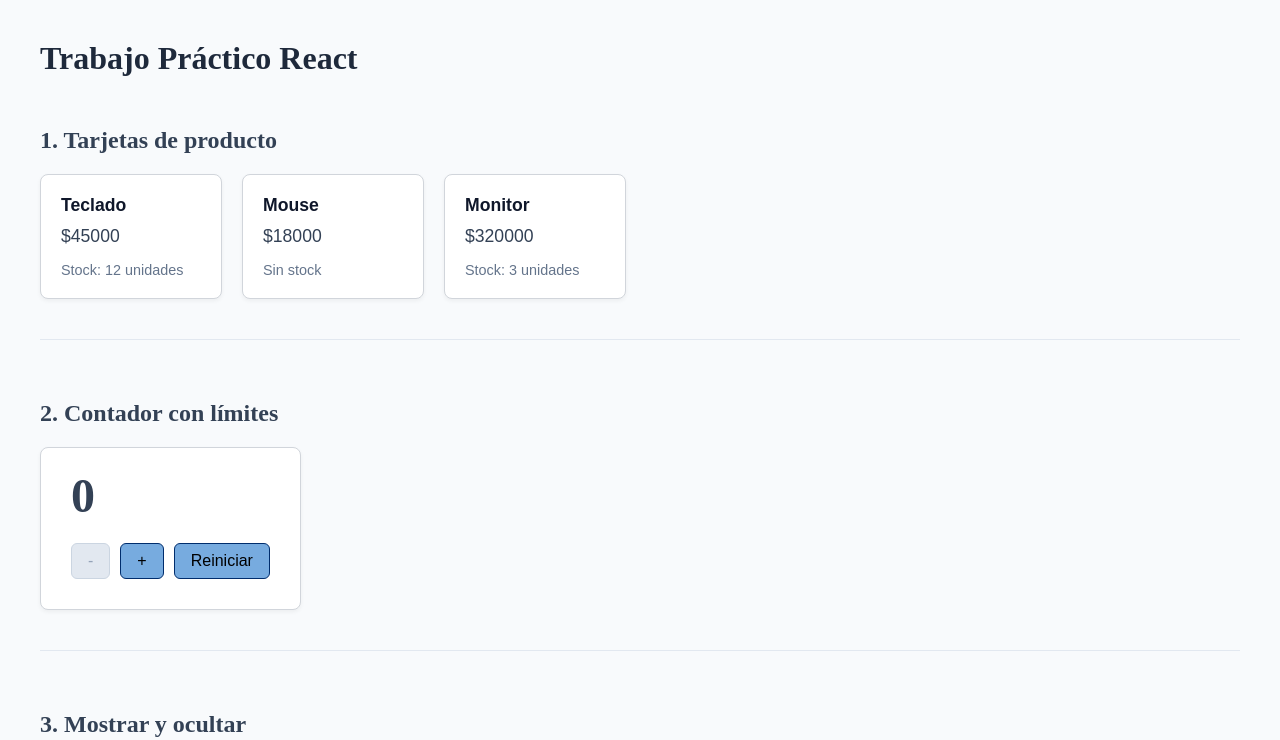
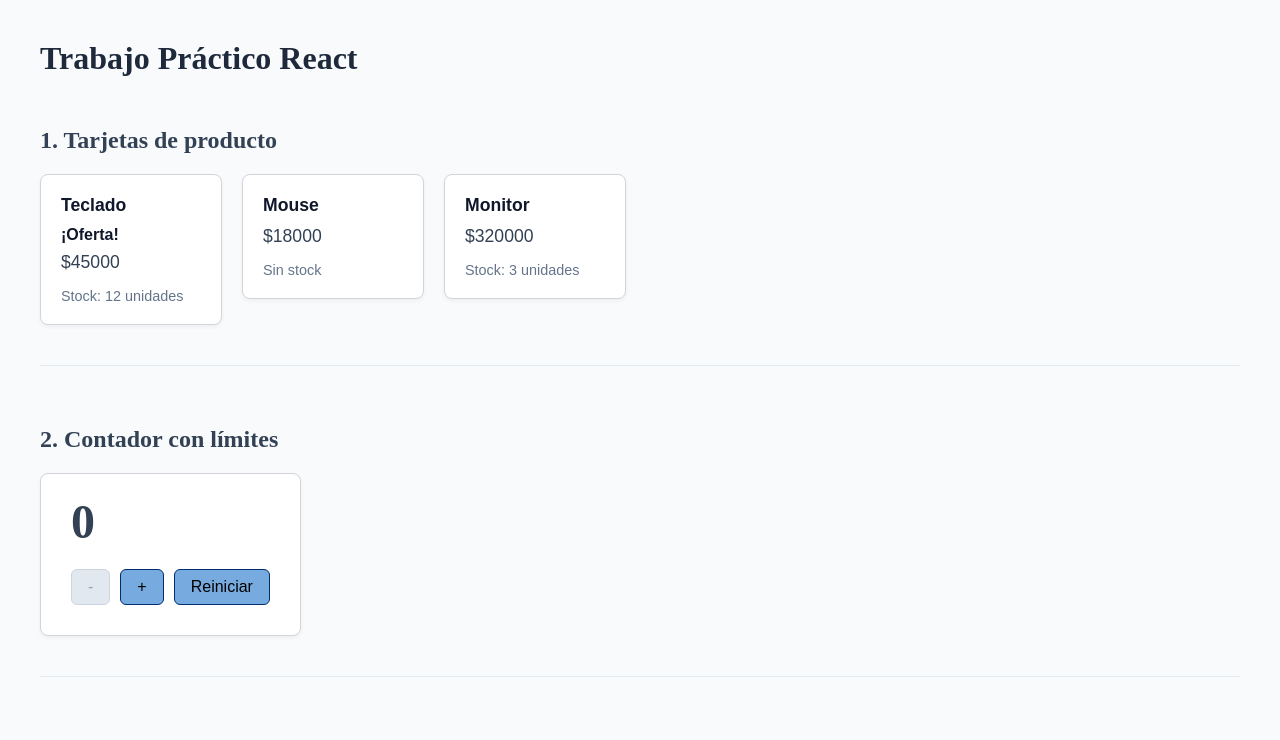
Before and after one commit to Vitale71/Ejercicios-React, a React (Vite) app in the folder clase-front/: page / in a window 1280 px wide. Shown: the top 740 px of the page. Built offline with nearby package versions, Linux system fonts and the light colour scheme.

Commit message:
Ejercicio 7

```diff
--- a/clase-front/src/App.tsx
+++ b/clase-front/src/App.tsx
@@ -11,10 +11,14 @@ function App() {
     <div className="contenedor-principal">
       <h1 className="titulo-tp">Trabajo Práctico React</h1>
 
+      {/* Sección del Ejercicio 1 */}
       <section className="seccion-ejercicio">
         <h2>1. Tarjetas de producto</h2>
         <div className="contenedor-productos">
-          <Producto nombre="Teclado" precio={45000} stock={12} />
+          {/* Le pasamos la prop 'oferta' solo al teclado[cite: 9] */}
+          <Producto nombre="Teclado" precio={45000} stock={12} oferta={true} />
+
+          {/* El Mouse y el Monitor no necesitan la prop porque es opcional */}
           <Producto nombre="Mouse" precio={18000} stock={0} />
           <Producto nombre="Monitor" precio={320000} stock={3} />
         </div>
--- a/clase-front/src/components/Producto.css
+++ b/clase-front/src/components/Producto.css
@@ -25,3 +25,10 @@
   font-size: 0.9rem;
   color: #64748b; /* texto diferenciado para el stock */
 }
+
+.texto-oferta {
+  margin: 0 0 8px 0;
+  font-weight: 700;
+  color: #0f172a;
+  font-size: 1rem;
+}
--- a/clase-front/src/components/Producto.tsx
+++ b/clase-front/src/components/Producto.tsx
@@ -1,4 +1,4 @@
-import './Producto.css';
+/*import './Producto.css';
 
 // 1. Definimos la estructura y los tipos de datos que va a recibir el componente
 type ProductoProps = {
@@ -19,4 +19,35 @@ export function Producto({ nombre, precio, stock }: ProductoProps) {
       </p>
     </div>
   );
+}*/
+
+/*< ============================ Ejercicio 1 ================================ >*/
+
+import './Producto.css';
+
+// 1. Usamos 'interface' en lugar de 'type' y agregamos la prop opcional
+interface ProductoProps {
+  nombre: string;
+  precio: number;
+  stock: number;
+  oferta?: boolean; // El signo de interrogación la hace opcional
 }
+
+export function Producto({ nombre, precio, stock, oferta }: ProductoProps) {
+  return (
+    <div className="tarjeta-producto">
+      <h3 className="titulo-producto">{nombre}</h3>
+
+      {/* 2. Si 'oferta' es verdadera, mostramos "¡Oferta!"[cite: 9] */}
+      {oferta && (
+        <p className="texto-oferta">¡Oferta!</p>
+      )}
+
+      <p className="precio-producto">${precio}</p>
+
+      <p className="stock-producto">
+        {stock === 0 ? "Sin stock" : `Stock: ${stock} unidades`}
+      </p>
+    </div>
+  );
+}
```
